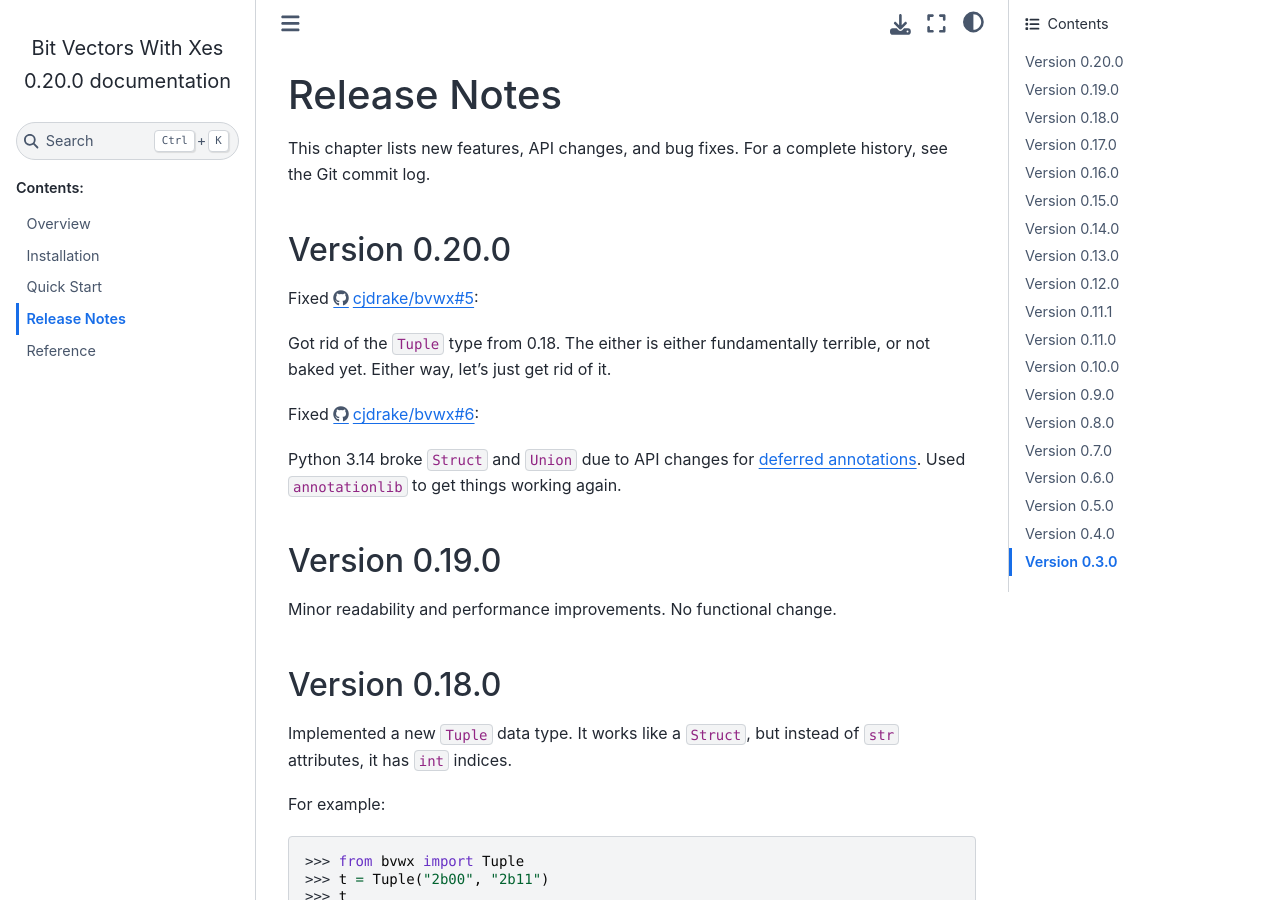
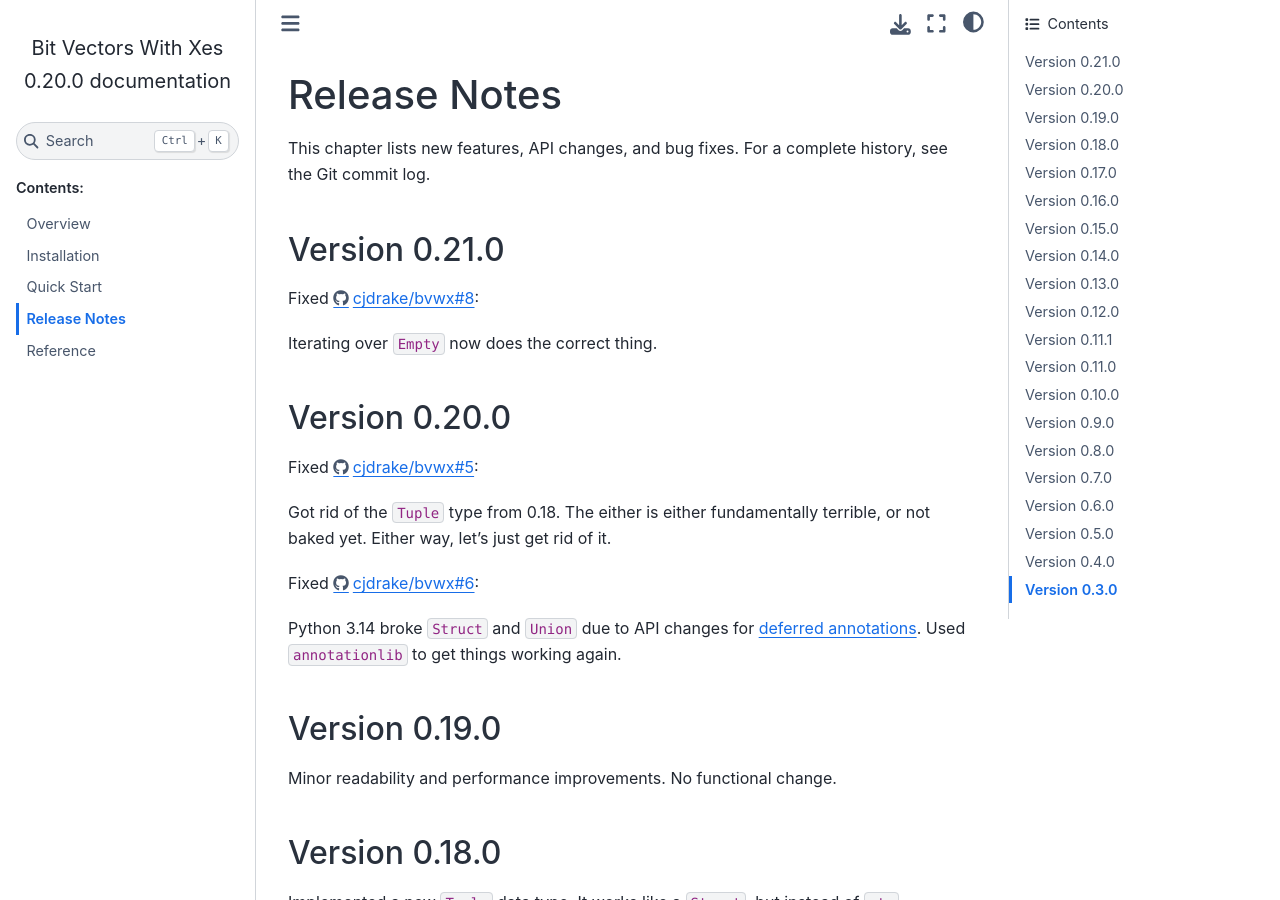
Before and after one commit to cjdrake/bvwx, a Sphinx documentation site: the page built from doc/source/release_notes.rst, in a window 1280 px wide and 900 px high. Built offline with Sphinx 7.4.7 and the Sphinx Book theme 1.1.4, drawn with Linux system fonts in a browser that asks for light colours.

Commit message:
Add 0.21.0 to release notes

```diff
--- a/doc/source/release_notes.rst
+++ b/doc/source/release_notes.rst
@@ -6,6 +6,14 @@
 
 This chapter lists new features, API changes, and bug fixes.
 For a complete history, see the Git commit log.
+
+
+Version 0.21.0
+==============
+
+Fixed https://github.com/cjdrake/bvwx/issues/8:
+
+Iterating over ``Empty`` now does the correct thing.
 
 
 Version 0.20.0
```
